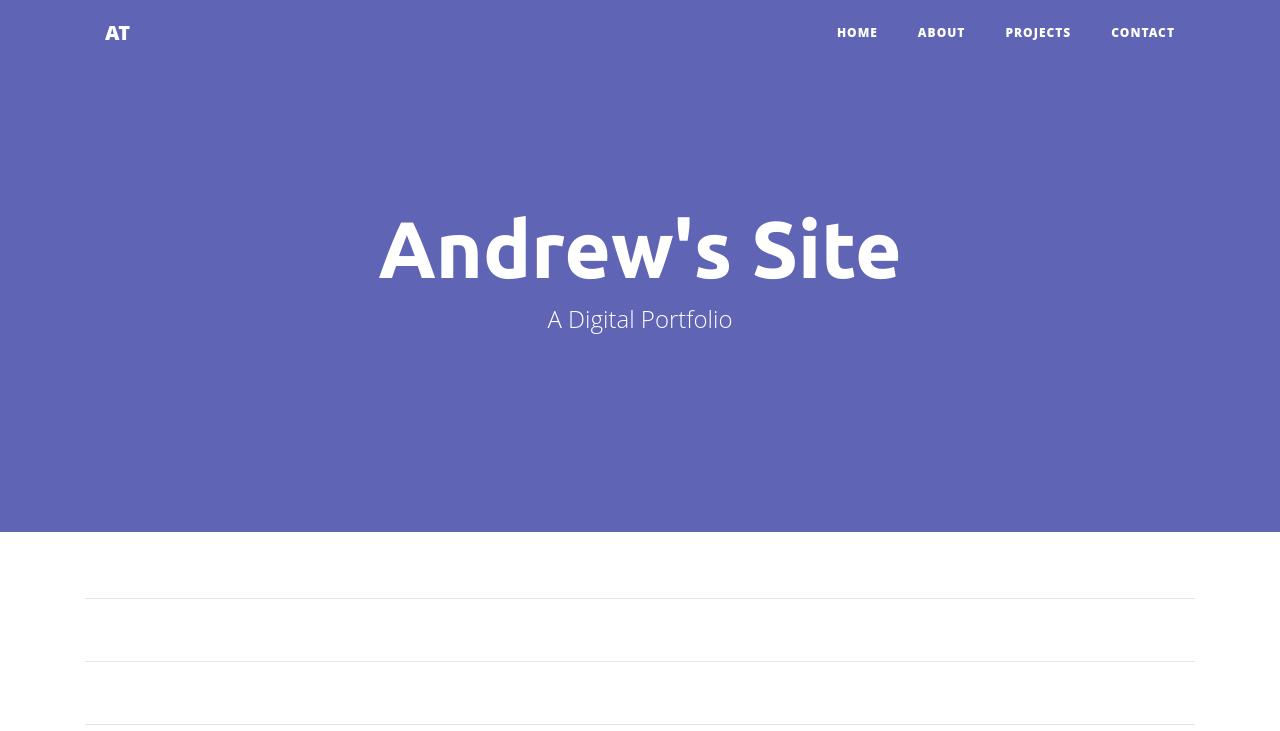
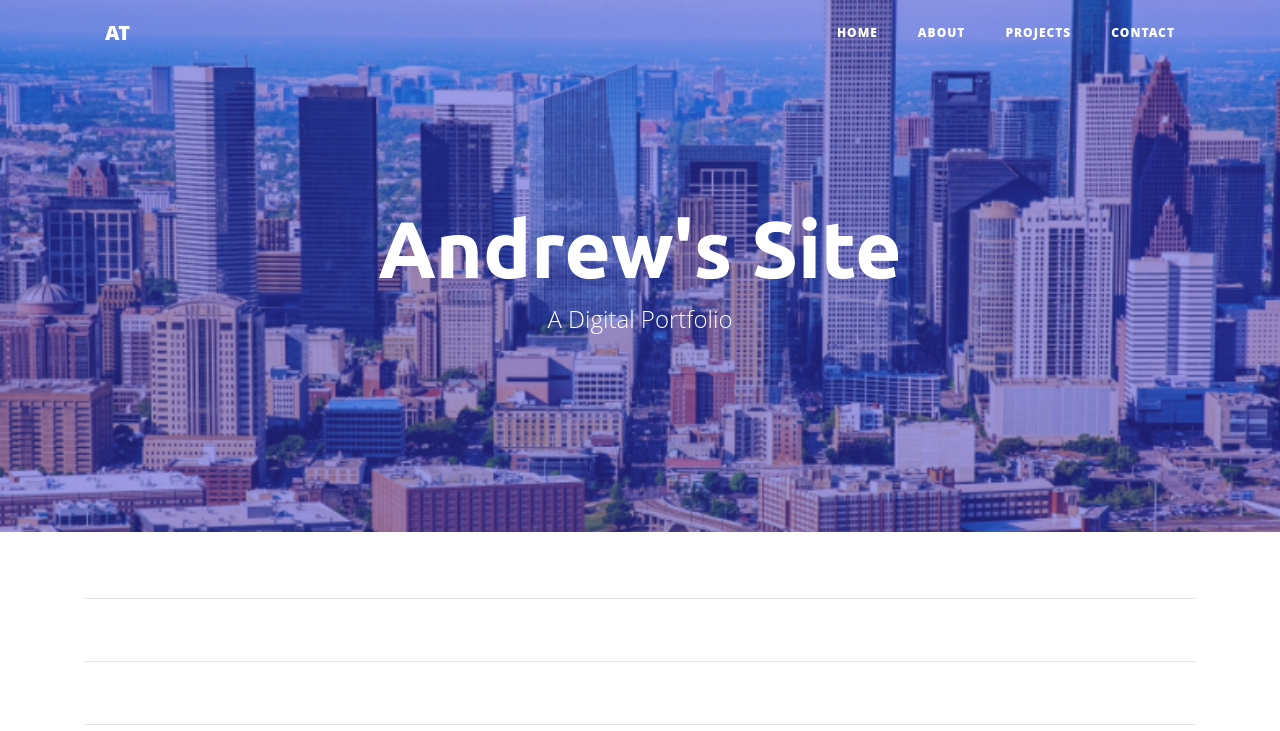
Before and after one commit to jAndrewtomich/Portfolio, a Flask app: page / in a window 1280 px wide. Shown: the top 731 px of the page. Run offline with Flask 2, Linux system fonts and the light colour scheme; parts of the project's set-up code (start-up, migrations or seed data) failed here and were passed over; some libraries are stand-ins or nearby versions.

Commit message:
Add htown pic to masthead on index.html

```diff
--- a/app/templates/index.html
+++ b/app/templates/index.html
@@ -1,5 +1,5 @@
 {% include "header.html" %}
-<header class="masthead" style="...">
+<header class="masthead" style="background-image: url('static/img/houston1.png')">
 	<div class="overlay"></div>
 	<div class="container">
 		<div class="row">
```
